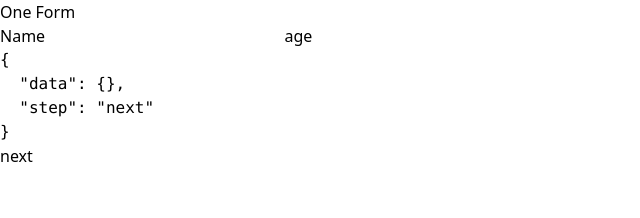
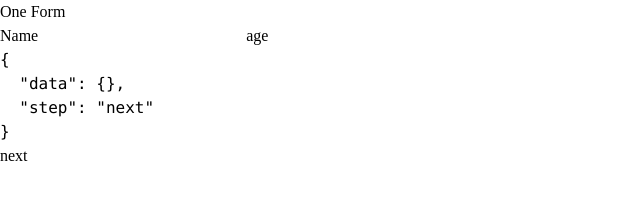
Before and after one commit to gambo/WorkflowTool, a SvelteKit app: page / in a window 1280 px wide. Shown: the top 218 px of the page, without its empty margins (0-640 px from the left). Built offline with nearby package versions, Linux system fonts and the light colour scheme.

Commit message:
add inter tight

```diff
--- a/src/app.css
+++ b/src/app.css
@@ -1 +1,5 @@
 @import 'tailwindcss';
+
+html {
+	font-family: 'Inter Tight Variable';
+}
--- a/src/routes/+layout.svelte
+++ b/src/routes/+layout.svelte
@@ -1,4 +1,5 @@
 <script lang="ts">
+	import '@fontsource-variable/inter-tight';
 	import '../app.css';
 
 	let { children } = $props();
```
